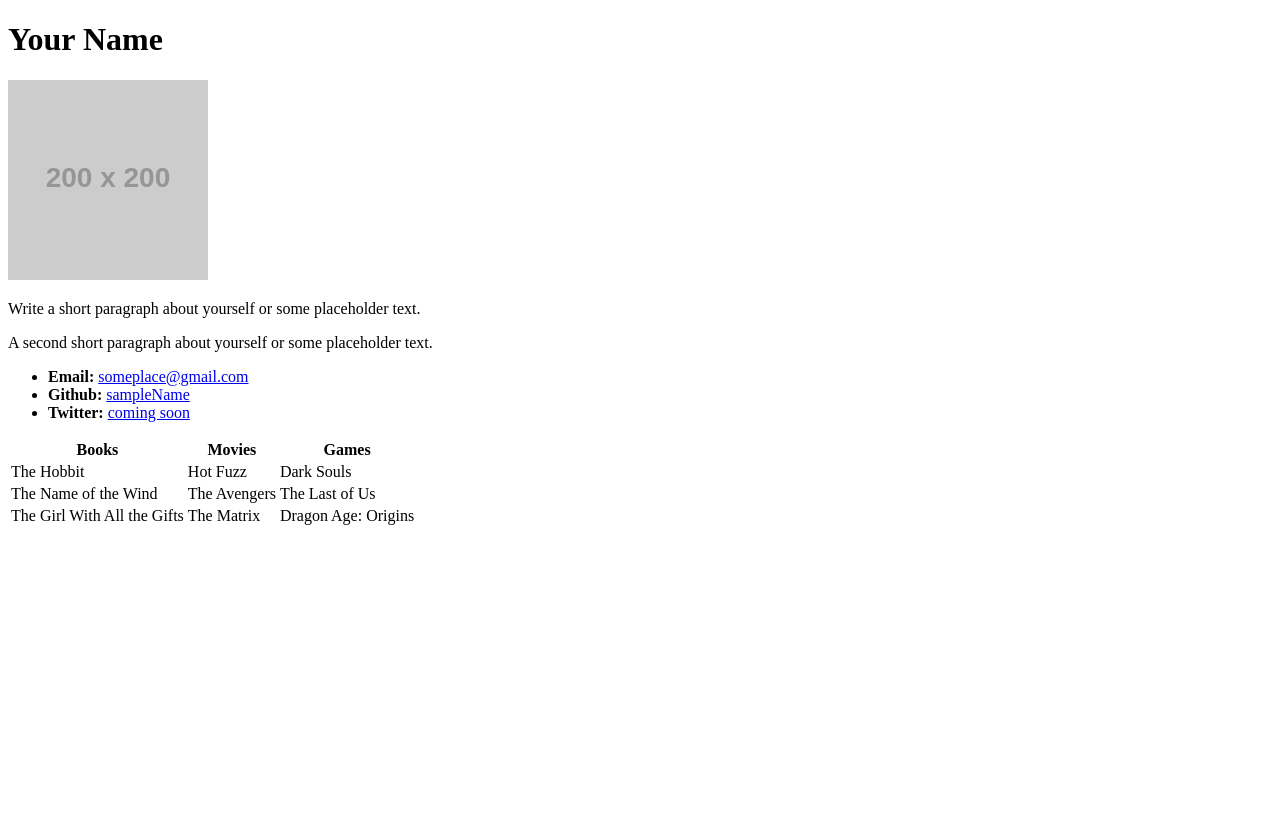
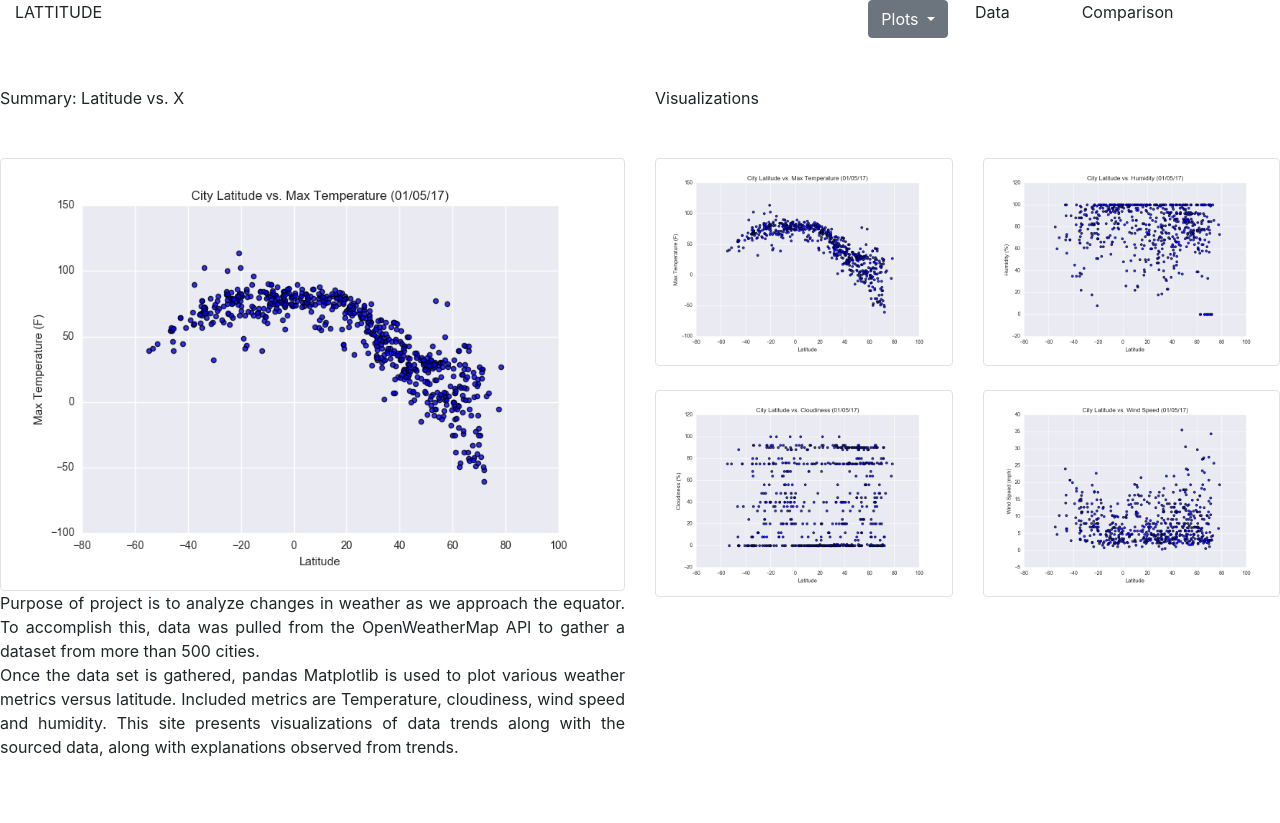
Before and after one commit to cosamagrande/Web-Design-Challenge, a plain HTML site: page Index.html in a window 1280 px wide. Before the commit the page ends 800 px from the top, so only its background shows below. Drawn offline with nearby package versions, Linux system fonts and the light colour scheme; placeholder pictures from the web are drawn by us.

Commit message:
finished landing page

```diff
--- a/Index.html
+++ b/Index.html
@@ -1,48 +1,116 @@
 <!DOCTYPE html>
-<html lang="en-us">
-<head>
-  <meta charset="UTF-8">
-  <title>Activity 1: Basic HTML Bio</title>
-</head>
+<html lang="en">
 
-<body>
+  <head>
+    <meta charset="UTF-8">
+    <link rel="stylesheet" href="https://stackpath.bootstrapcdn.com/bootstrap/4.4.1/css/bootstrap.min.css" integrity="sha384-Vkoo8x4CGsO3+Hhxv8T/Q5PaXtkKtu6ug5TOeNV6gBiFeWPGFN9MuhOf23Q9Ifjh" crossorigin="anonymous">
+    <script src="https://code.jquery.com/jquery-3.4.1.slim.min.js" integrity="sha384-J6qa4849blE2+poT4WnyKhv5vZF5SrPo0iEjwBvKU7imGFAV0wwj1yYfoRSJoZ+n" crossorigin="anonymous"></script>
+    <script src="https://cdn.jsdelivr.net/npm/popper.js@1.16.0/dist/umd/popper.min.js" integrity="sha384-Q6E9RHvbIyZFJoft+2mJbHaEWldlvI9IOYy5n3zV9zzTtmI3UksdQRVvoxMfooAo" crossorigin="anonymous"></script>
+    <script src="https://stackpath.bootstrapcdn.com/bootstrap/4.4.1/js/bootstrap.min.js" integrity="sha384-wfSDF2E50Y2D1uUdj0O3uMBJnjuUD4Ih7YwaYd1iqfktj0Uod8GCExl3Og8ifwB6" crossorigin="anonymous"></script>
+    <link rel="stylesheet" href="style.css">
 
-  <h1>Your Name</h1>
+    <title>Visualization Dashboard</title>
+    <!-- <link rel="stylesheet" href="reset.css"> -->
+    <!-- <link rel="stylesheet" href="styles.css"> -->
+  </head>
 
-  <img src="https://placehold.it/200x200" alt="Your Name">
+  <body>
+  <!--Structure of navigation bar with buttons -ROW #1-->
+    <nav>
+      <div class="container-fluid" id="latittude">
+        <div class="row">
 
-  <p>Write a short paragraph about yourself or some placeholder text.</p>
-  <p>A second short paragraph about yourself or some placeholder text.</p>
+          <div class="col-md-2">
+            <div class="title_page">
+              LATTITUDE
+            </div>
+          </div>
 
-  <ul>
-    <li><strong>Email:</strong> <a href="#">someplace@gmail.com</a></li>
-    <li><strong>Github:</strong> <a href="#">sampleName</a></li>
-    <li><strong>Twitter:</strong> <a href="#">coming soon</a></li>
-  </ul>
+          <div class="col-md-6">
+          </div>
 
-  <table>
-    <tr>
-      <th>Books</th>
-      <th>Movies</th>
-      <th>Games</th>
-    </tr>
-    <tr>
-      <td>The Hobbit</td>
-      <td>Hot Fuzz</td>
-      <td>Dark Souls</td>
-    </tr>
-    <tr>
-      <td>The Name of the Wind</td>
-      <td>The Avengers</td>
-      <td>The Last of Us</td>
-    </tr>
-    <tr>
-      <td>The Girl With All the Gifts</td>
-      <td>The Matrix</td>
-      <td>Dragon Age: Origins</td>
-    </tr>
-  </table>
+  <!-- Drop-list selection  -->
 
-</body>
+          <div class="col-md-1">
+            <div class="dropdown">
+              <button class="btn btn-secondary dropdown-toggle" type="button" id="dropdownmenubutton" data-toggle="dropdown" aria-haspopup="true" aria-expanded="false">
+                Plots
+              </button>
+
+              <div class= "dropdown-menu" aria-labelledby ="dropdownmenubutton">
+                <a class= "dropdown-item" href="windspeed.html">Wind Speed</a>
+                <a class= "dropdown-item" href="cloudiness.html">Cloudiness</a>
+                <a class= "dropdown-item" href="humidity.html">Humidity</a>
+                <a class= "dropdown-item" href="Temperature">Temperature</a>
+              </div>
+            </div>
+          </div>
+
+          <div class="col-md-1">
+            <div class="button_menu">
+              Data
+            </div>
+          </div>
+
+          <div class="col-md-1">
+            <div class="button_menu">
+              Comparison
+            </div>
+          </div>
+        </div>
+      </div>
+
+      <br>
+      <br>
+    </nav>
+
+    <section>
+  <!-- Images and Description - ROW #2-->
+        <div class="row">
+
+          <div class="col-md-6">
+            <div class = "box landing_title-1">
+              Summary: Latitude vs. X
+            </div>
+            <br>
+            <br>
+            <img src="WebVisualizations/Resources/assets/images/Fig1.png" class="img-thumbnail float-left" alt= "City Lattitude vs. Max Temperature">
+
+            <div class="box landing_text-1">
+              <p class="text-justify">Purpose of project is to analyze changes in weather as we approach the equator. To accomplish this, data was pulled from the OpenWeatherMap API to gather a dataset from more than 500 cities.
+                <br>
+                Once the data set is gathered, pandas Matplotlib is used to plot various weather metrics versus latitude. Included metrics are Temperature, cloudiness, wind speed and humidity. This site presents visualizations of data trends along with the sourced data, along with explanations observed from trends.
+              </p>
+              <br>
+              <br>
+            </div>
+          </div>
+
+          <div class="col-md-3">
+            <div class = "box landing_title-2">
+              Visualizations
+            </div>
+            <br>
+            <br>
+            <img src="WebVisualizations/Resources/assets/images/Fig1.png" class="img-thumbnail" alt="Temp">
+            <br>
+            <br>
+            <img src="WebVisualizations/Resources/assets/images/Fig3.png" class="img-thumbnail" alt="Temp">
+          </div>
+
+          <div class="col-md-3">
+            <br>
+            <br>
+            <br>
+            <img src="WebVisualizations/Resources/assets/images/Fig2.png" class="img-thumbnail" alt="Temp">
+            <br>
+            <br>
+            <img src="WebVisualizations/Resources/assets/images/Fig4.png" class="img-thumbnail" alt="Temp">
+          </div>
+        </div>
+      </div>
+    </section>
+
+  </body>
 
 </html>
```
